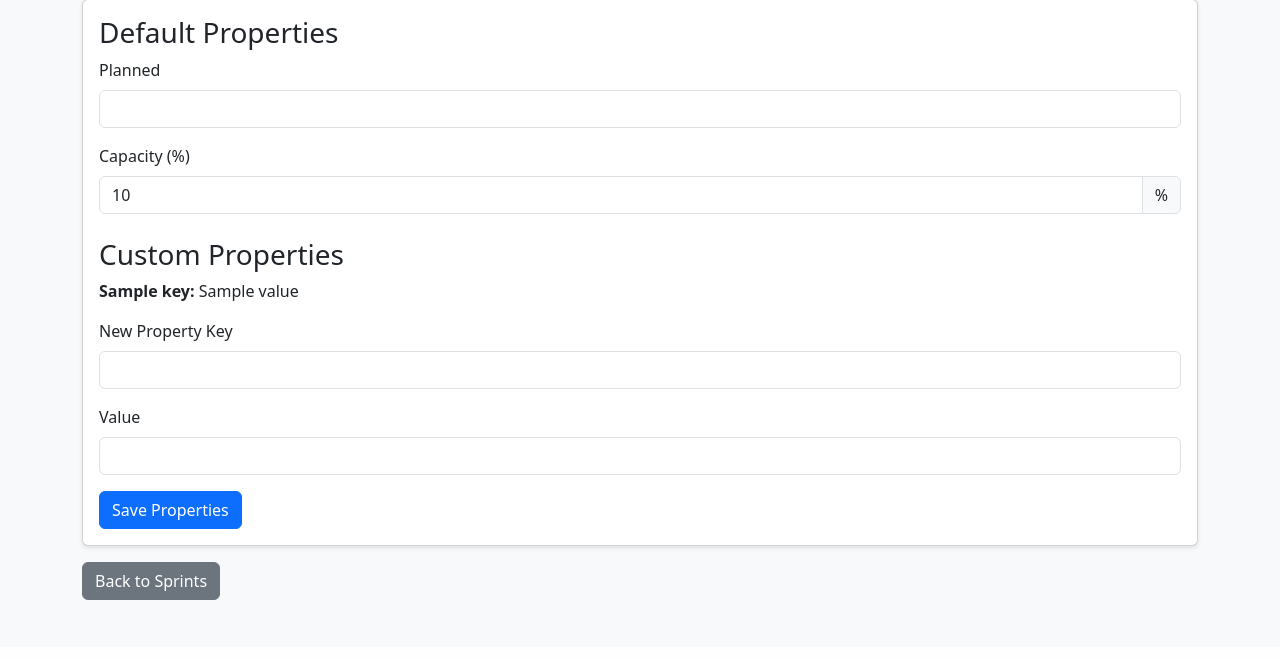
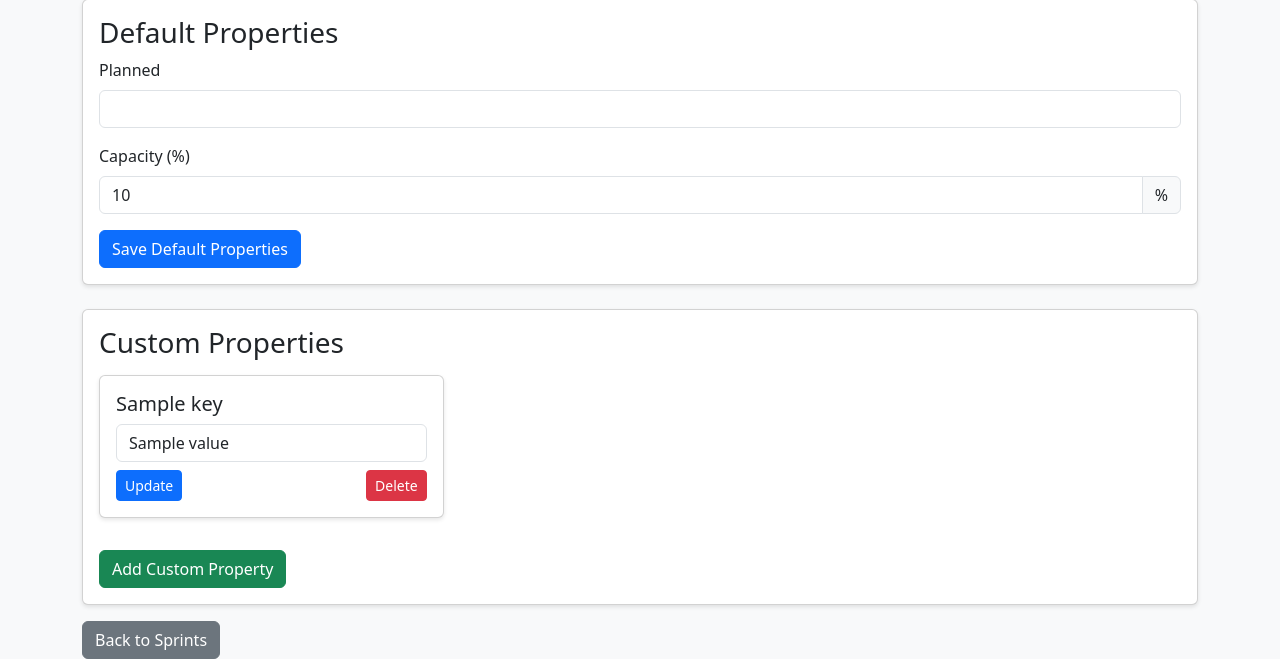
Before and after one commit to gwb1231/jira-sprint-manager, a Flask app: template templates/properties.html in a window 1280 px wide. Shown: the part 153-812 px from the top of the page. Before the commit the page ends 753 px from the top, so only its background shows below. Run offline with Flask 3, Linux system fonts and the light colour scheme; the template is opened without the code that fills it: most values are stand-ins (such as "Sample title", 1, 10 or a date in 2020).

```diff
--- a/app.py
+++ b/app.py
@@ -32,6 +32,26 @@ def teams():
     team_board_names = {}
     start_at = int(request.args.get('start_at', 0))
 
+    if request.method == 'POST':
+        if 'add_team' in request.form:
+            team_name = request.form['team_name']
+            if team_name and team_name not in teams:
+                teams[team_name] = None
+                save_teams(teams)
+        elif 'map_board' in request.form:
+            team_name = request.form['team_name']
+            board_id = request.form['board_id']
+            teams[team_name] = int(board_id)
+            save_teams(teams)
+            # Reload teams after saving to ensure latest data
+            teams = load_teams()
+        elif 'delete_team' in request.form:
+            team_name = request.form['team_name']
+            if team_name in teams:
+                del teams[team_name]
+                save_teams(teams)
+
+    # Populate board names after POST or on GET
     for team, board_id in teams.items():
         if board_id:
             if isinstance(jira, MockJiraClient):
@@ -45,23 +65,6 @@ def teams():
                 except:
                     team_board_names[team] = "Error Fetching Board"
 
-    if request.method == 'POST':
-        if 'add_team' in request.form:
-            team_name = request.form['team_name']
-            if team_name and team_name not in teams:
-                teams[team_name] = None
-                save_teams(teams)
-        elif 'map_board' in request.form:
-            team_name = request.form['team_name']
-            board_id = request.form['board_id']
-            teams[team_name] = int(board_id)
-            save_teams(teams)
-        elif 'delete_team' in request.form:
-            team_name = request.form['team_name']
-            if team_name in teams:
-                del teams[team_name]
-                save_teams(teams)
-
     return render_template('teams.html', teams=teams, team_board_names=team_board_names, start_at=start_at)
 
 
@@ -70,7 +73,6 @@ def search_boards():
     search_term = request.args.get('term', '')
     start_at = int(request.args.get('start_at', 0))
     boards_data = jira.search_boards(search_term, start_at=start_at)
-    print(f"Search term: {search_term}, Start at: {start_at}, Response: {boards_data}")  # Debugging
     return jsonify({
         'boards': [{'id': b['id'], 'name': b['name']} for b in boards_data['values']],
         'total': boards_data['total'],
@@ -108,10 +110,26 @@ def properties(team_name, sprint_id):
                 except ValueError:
                     continue
 
-        new_key = request.form.get('new_key')
-        new_value = request.form.get('new_value')
-        if new_key and new_value:
-            jira.set_sprint_property(sprint_id, new_key, new_value)
+        if 'add_property' in request.form:
+            new_key = request.form.get('new_key')
+            new_value = request.form.get('new_value')
+            if new_key and new_value and new_key not in ['Planned', 'Capacity']:
+                jira.set_sprint_property(sprint_id, new_key, new_value)
+
+        if 'update_property' in request.form:
+            key = request.form.get('property_key')
+            new_value = request.form.get(f'value_{key}')
+            if key and new_value and key not in ['Planned', 'Capacity']:
+                jira.set_sprint_property(sprint_id, key, new_value)
+
+        if 'delete_property' in request.form:
+            key = request.form.get('property_key')
+            if key and key not in ['Planned', 'Capacity']:
+                if isinstance(jira, MockJiraClient):
+                    if sprint_id in jira.properties and key in jira.properties[sprint_id]:
+                        del jira.properties[sprint_id][key]
+                else:
+                    pass  # Real JIRA DELETE not implemented
 
     for key in default_props:
         value = jira.get_sprint_property(sprint_id, key)
--- a/templates/properties.html
+++ b/templates/properties.html
@@ -2,10 +2,12 @@
 
 {% block content %}
     <h1 class="mb-4">Properties for Sprint {{ sprint_id }}</h1>
-    <div class="card">
+
+    <!-- Default Properties Section -->
+    <div class="card mb-4">
         <div class="card-body">
-            <form method="POST">
-                <h3 class="card-title">Default Properties</h3>
+            <h3 class="card-title">Default Properties</h3>
+            <form method="POST" action="{{ url_for('properties', team_name=team_name, sprint_id=sprint_id) }}">
                 <div class="mb-3">
                     <label class="form-label">Planned</label>
                     <input type="number" name="Planned" value="{{ default_props.Planned }}"
@@ -19,22 +21,63 @@
                         <span class="input-group-text">%</span>
                     </div>
                 </div>
-
-                <h3 class="card-title mt-4">Custom Properties</h3>
-                {% for key, value in custom_props.items() %}
-                    <p><strong>{{ key }}:</strong> {{ value }}</p>
-                {% endfor %}
-                <div class="mb-3">
-                    <label class="form-label">New Property Key</label>
-                    <input type="text" name="new_key" class="form-control">
-                </div>
-                <div class="mb-3">
-                    <label class="form-label">Value</label>
-                    <input type="text" name="new_value" class="form-control">
-                </div>
-                <button type="submit" class="btn btn-primary">Save Properties</button>
+                <button type="submit" class="btn btn-primary">Save Default Properties</button>
             </form>
         </div>
     </div>
+
+    <!-- Custom Properties Section -->
+    <div class="card">
+        <div class="card-body">
+            <h3 class="card-title mb-3">Custom Properties</h3>
+            <div class="row">
+                {% for key, value in custom_props.items() %}
+                    <div class="col-md-4 mb-3">
+                        <div class="card">
+                            <div class="card-body">
+                                <h5 class="card-title">{{ key }}</h5>
+                                <input type="text" class="form-control mb-2" name="value_{{ key }}"
+                                       value="{{ value }}" form="update_props_{{ key }}">
+                                <div class="d-flex justify-content-between">
+                                    <form method="POST" action="{{ url_for('properties', team_name=team_name, sprint_id=sprint_id) }}"
+                                          id="update_props_{{ key }}">
+                                        <input type="hidden" name="property_key" value="{{ key }}">
+                                        <button type="submit" name="update_property" class="btn btn-primary btn-sm">Update</button>
+                                    </form>
+                                    {% if key not in ['Planned', 'Capacity'] %}
+                                        <form method="POST" action="{{ url_for('properties', team_name=team_name, sprint_id=sprint_id) }}"
+                                              class="d-inline">
+                                            <input type="hidden" name="property_key" value="{{ key }}">
+                                            <button type="submit" name="delete_property" class="btn btn-danger btn-sm">Delete</button>
+                                        </form>
+                                    {% endif %}
+                                </div>
+                            </div>
+                        </div>
+                    </div>
+                {% endfor %}
+            </div>
+            <!-- Add Custom Property Button and Form -->
+            <button type="button" class="btn btn-success mt-3" data-bs-toggle="collapse" data-bs-target="#addPropertyForm">
+                Add Custom Property
+            </button>
+            <div class="collapse mt-3" id="addPropertyForm">
+                <form method="POST" action="{{ url_for('properties', team_name=team_name, sprint_id=sprint_id) }}">
+                    <div class="row g-3">
+                        <div class="col-md-4">
+                            <input type="text" name="new_key" class="form-control" placeholder="Property Name" required>
+                        </div>
+                        <div class="col-md-4">
+                            <input type="text" name="new_value" class="form-control" placeholder="Value" required>
+                        </div>
+                        <div class="col-md-4">
+                            <button type="submit" name="add_property" class="btn btn-success">Add</button>
+                        </div>
+                    </div>
+                </form>
+            </div>
+        </div>
+    </div>
+
     <a href="{{ url_for('sprints', team_name=team_name) }}" class="btn btn-secondary mt-3">Back to Sprints</a>
 {% endblock %}
```
